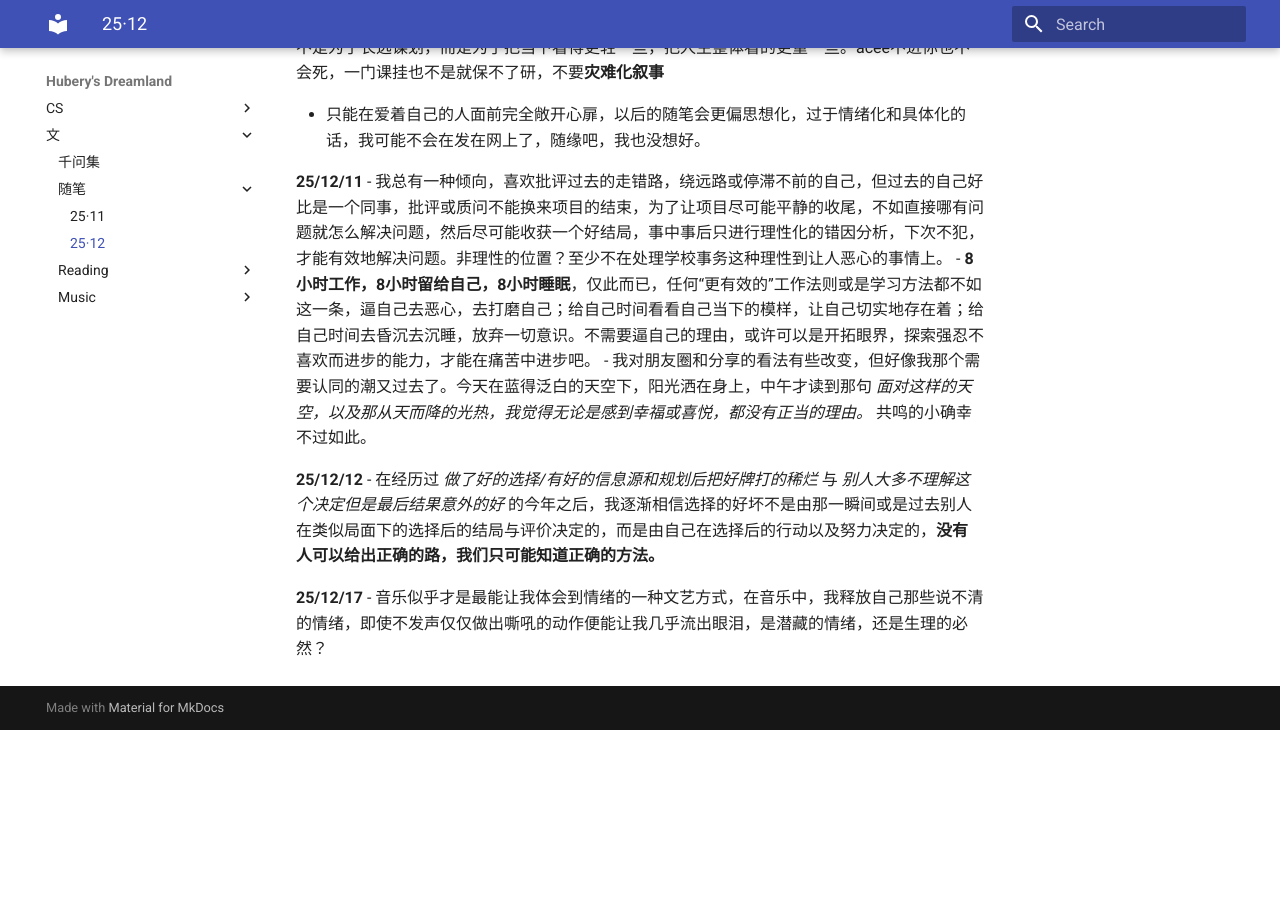
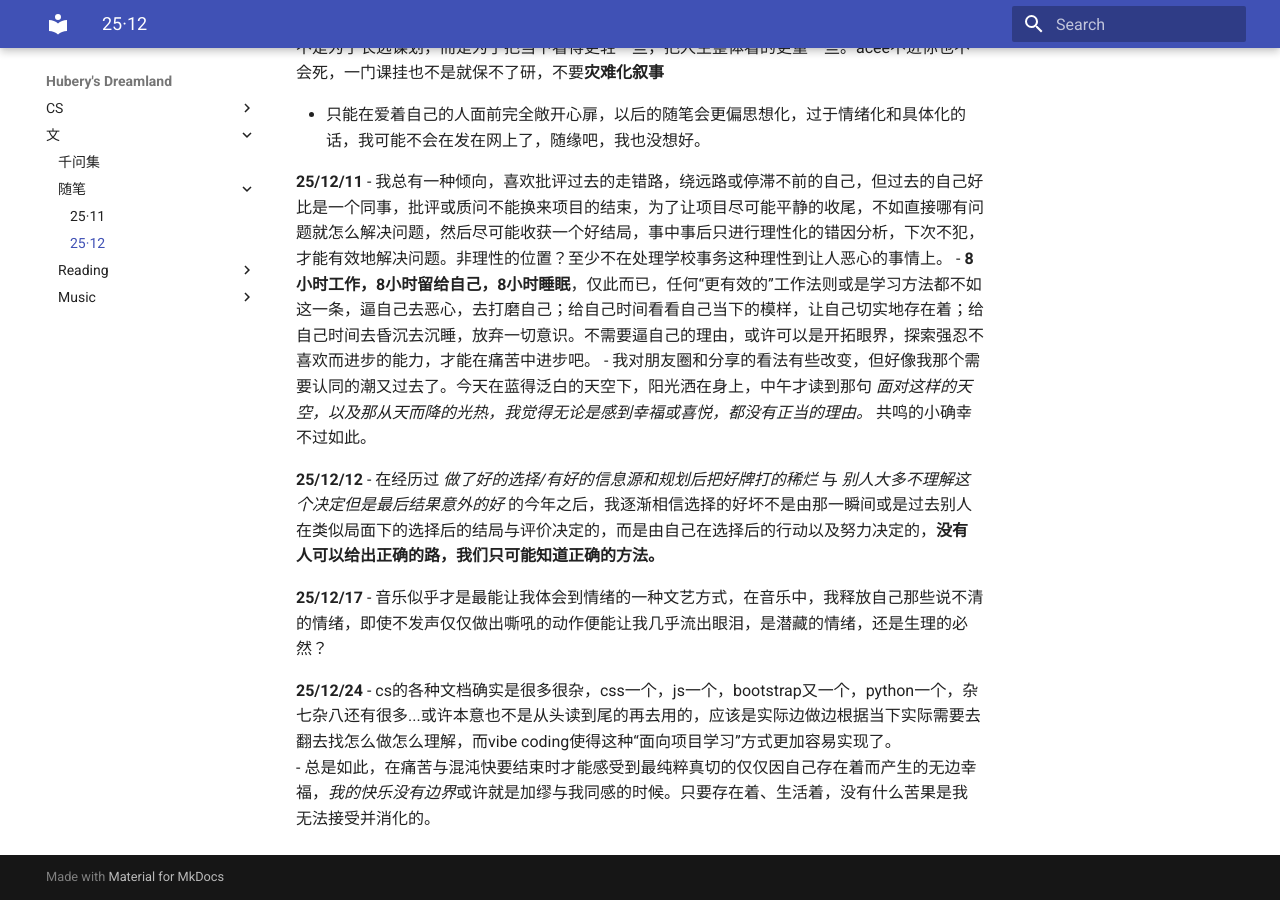
Before and after one commit to hubery258/dreamland-hubery, an MkDocs documentation site: the page built from docs/life/pieces/25_12.md, in a window 1280 px wide and 900 px high, scrolled down 2026 px. Built offline with MkDocs 1.6.1 and Material for MkDocs 9.7.7, drawn with Linux system fonts in a browser that asks for light colours; before the commit the page ends 2756 px from its top, so only the background shows below that.

Commit message:
更新《罪与罚》

```diff
--- a/docs/life/pieces/25_12.md
+++ b/docs/life/pieces/25_12.md
@@ -52,3 +52,7 @@ Kierkegaard
 
 **25/12/17**
 - 音乐似乎才是最能让我体会到情绪的一种文艺方式，在音乐中，我释放自己那些说不清的情绪，即使不发声仅仅做出嘶吼的动作便能让我几乎流出眼泪，是潜藏的情绪，还是生理的必然？
+
+**25/12/24**
+- cs的各种文档确实是很多很杂，css一个，js一个，bootstrap又一个，python一个，杂七杂八还有很多...或许本意也不是从头读到尾的再去用的，应该是实际边做边根据当下实际需要去翻去找怎么做怎么理解，而vibe coding使得这种“面向项目学习”方式更加容易实现了。<br>
+- 总是如此，在痛苦与混沌快要结束时才能感受到最纯粹真切的仅仅因自己存在着而产生的无边幸福，*我的快乐没有边界*或许就是加缪与我同感的时候。只要存在着、生活着，没有什么苦果是我无法接受并消化的。<br>
```
Also changed, not shown: docs/life/question.md (+1 -1 lines), docs/life/reading/crime.md (added, +45 -0 lines).
